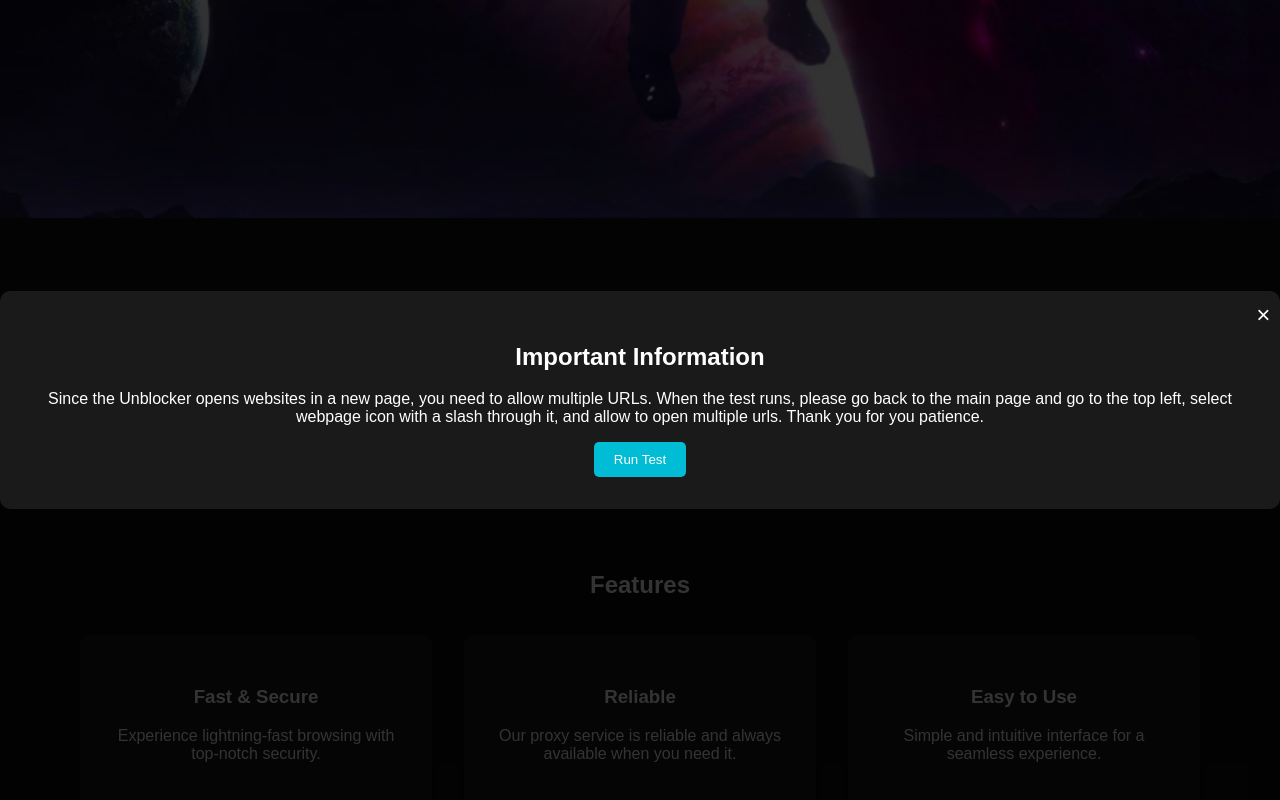
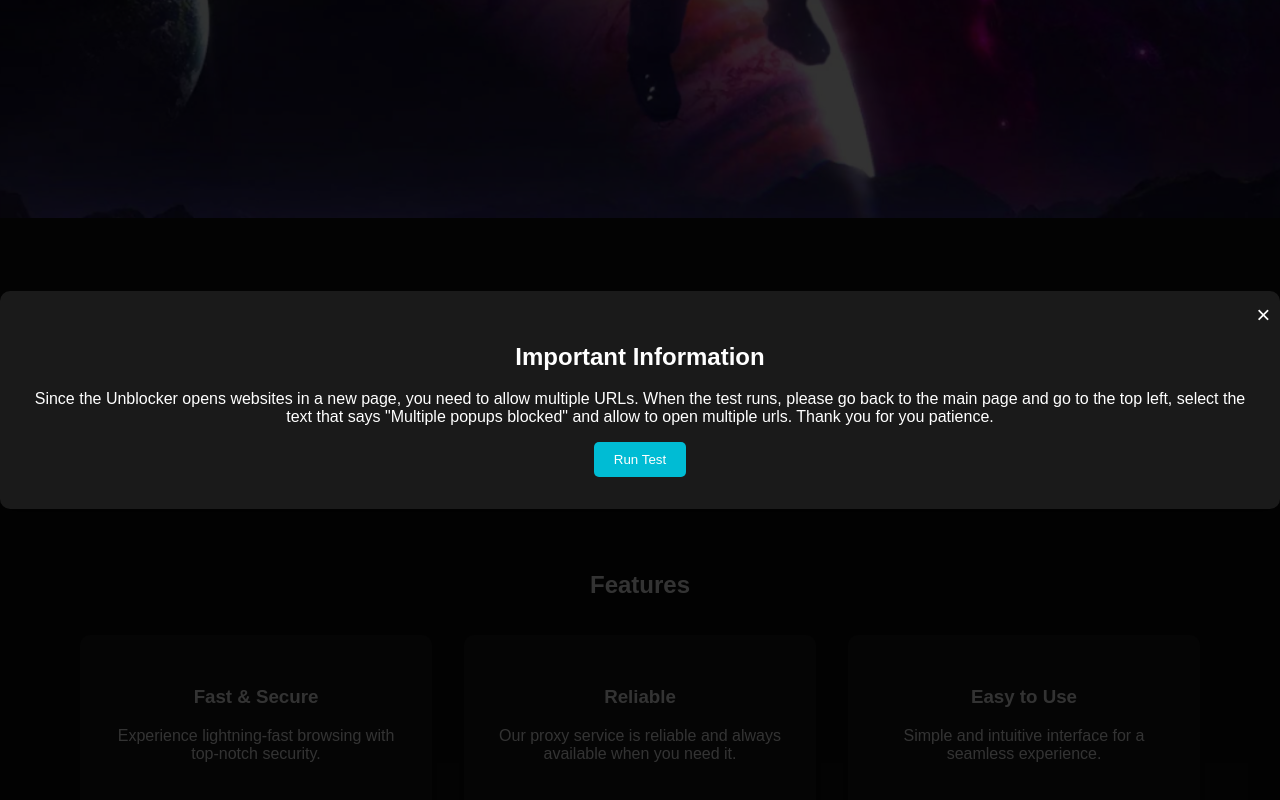
Before and after one commit to ph4xus/GalaxyUnblocker, a plain HTML site: page index.html in a window 1280 px wide. Both pictures are taken after a click on the button "Go!". Shown: the part 771-1571 px from the top of the page. Drawn offline with Linux system fonts and the light colour scheme.

Commit message:
Update index.html

```diff
--- a/index.html
+++ b/index.html
@@ -81,7 +81,7 @@
         <div class="modal-content">
             <i class="close" onclick="closeModal()">&times;</i>
             <h2>Important Information</h2>
-            <p>Since the Unblocker opens websites in a new page, you need to allow multiple URLs. When the test runs, please go back to the main page and go to the top left, select webpage icon with a slash through it, and allow to open multiple urls. Thank you for you patience.</p>
+            <p>Since the Unblocker opens websites in a new page, you need to allow multiple URLs. When the test runs, please go back to the main page and go to the top left, select the text that says "Multiple popups blocked" and allow to open multiple urls. Thank you for you patience.</p>
             <button id="test" class="btn" onclick="runTest()">Run Test</button>
         </div>
     </div>
```
